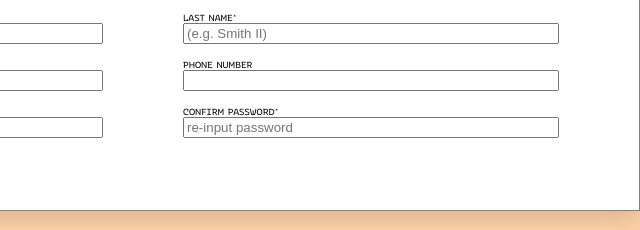
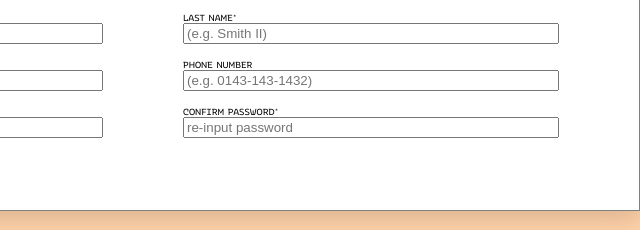
Before and after one commit to AZSanchez01/sign-up-form, a plain HTML site: page index.html in a window 1280 px wide. Shown: the part 400-630 px from the top of the page, 640-1280 px from the left. Drawn offline with Linux system fonts and the light colour scheme.

Commit message:
Fix: Add placeholder, pattern, and style to phone no.

```diff
--- a/index.html
+++ b/index.html
@@ -37,7 +37,7 @@
                     </div>
                     <div class="inp-field">
                         <label for="phone-num">PHONE NUMBER</label>
-                        <input type="tel" id="phone-num">
+                        <input type="tel" id="phone-num" placeholder="(e.g. 0143-143-1432)" pattern[0-9]{4}-[0-9]{3}-[0-9]  {4}>
                     </div>
                 </div>
                 <div class="password">
```
